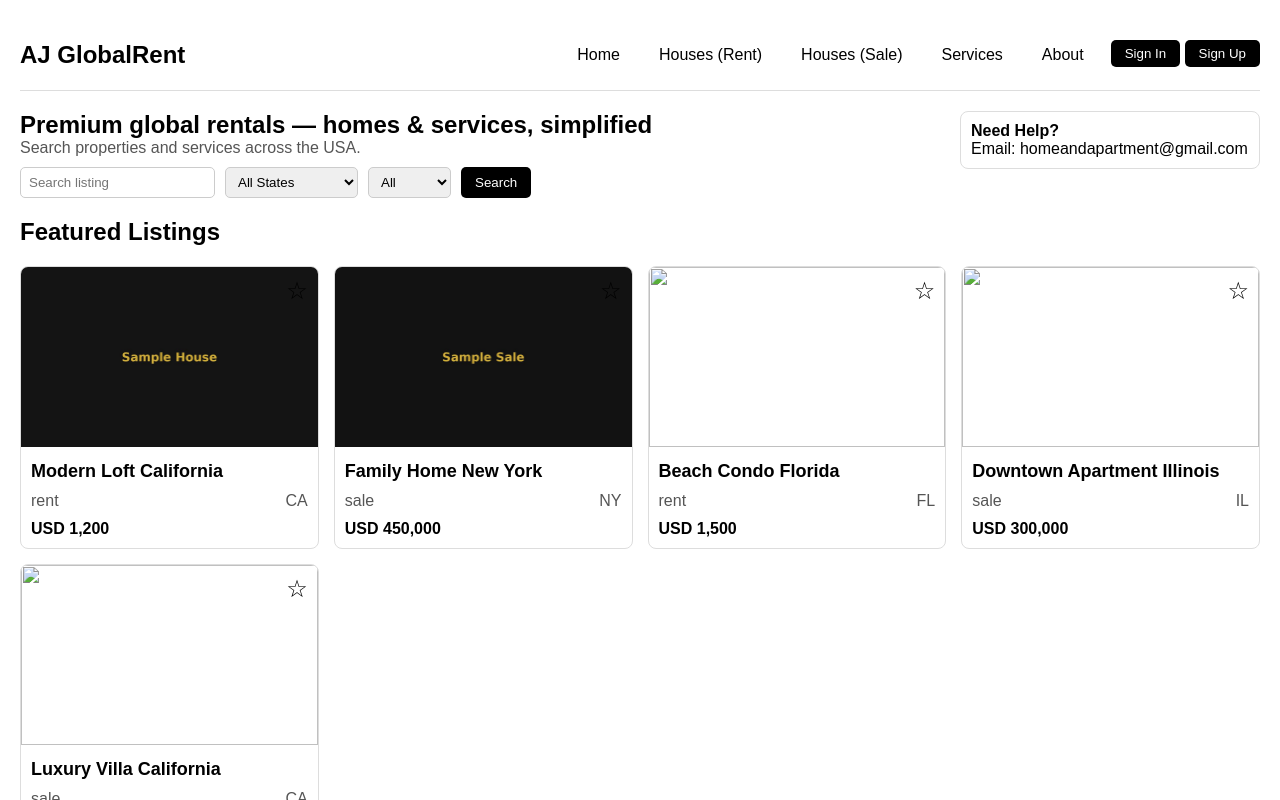
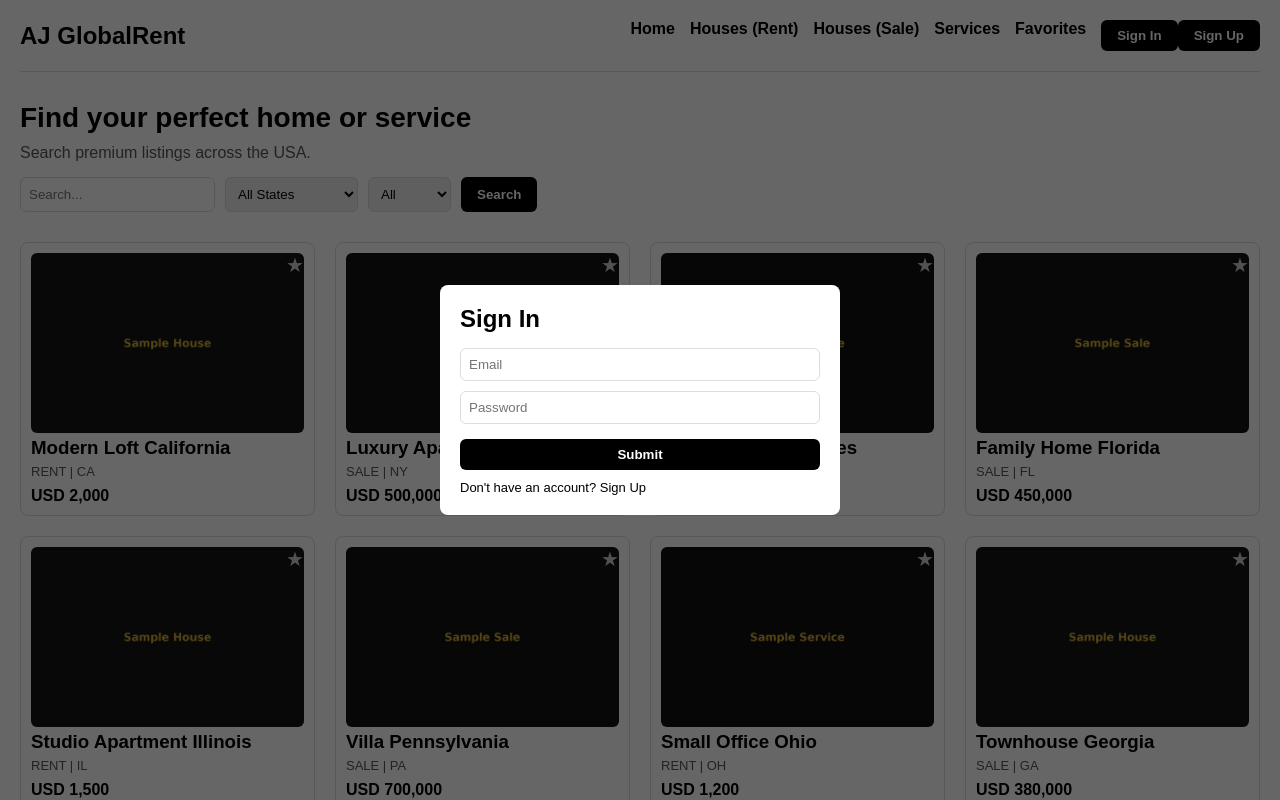
Before and after one commit to josephIA/aj-globalrent, a plain HTML site: page index.html in a window 1280 px wide. Both pictures are taken after a click on the button "Sign In". Shown: the top 800 px of the page. Drawn offline with Linux system fonts and the light colour scheme.

Commit message:
Update index.html

```diff
--- a/index.html
+++ b/index.html
@@ -1,71 +1,62 @@
-<!DOCTYPE html>
+<!doctype html>
 <html lang="en">
 <head>
-<meta charset="UTF-8">
-<meta name="viewport" content="width=device-width, initial-scale=1.0">
+  <meta charset="utf-8">
+  <meta name="viewport" content="width=device-width, initial-scale=1">
   <title>AJ GlobalRent & Services</title>
   <link rel="icon" href="/static/assets/favicon.png">
   <style>
     :root {
       --bg: #ffffff;
       --text: #000000;
-    --btn-bg: #000000;
-    --btn-text: #ffffff;
+      --button-bg: #000000;
+      --button-text: #ffffff;
       --muted: #555555;
-    --highlight: #000000;
     }
 
-  * { box-sizing: border-box; margin:0; padding:0; font-family: Arial, sans-serif; }
+    * { box-sizing: border-box; margin:0; padding:0; }
+    body { font-family: Arial, sans-serif; background: var(--bg); color: var(--text); }
 
-  body { background: var(--bg); color: var(--text); }
+    a { text-decoration: none; color: inherit; }
 
-  a { text-decoration:none; color: inherit; }
+    .container { max-width: 1300px; margin: 0 auto; padding: 0 20px; }
 
-  .container { max-width: 1300px; margin: auto; padding: 20px; }
+    header { display:flex; justify-content: space-between; align-items:center; padding:20px 0; border-bottom:1px solid #ddd; }
+    .logo { font-size: 24px; font-weight:bold; cursor:default; }
+    nav { display:flex; gap:15px; flex-wrap:wrap; }
+    nav a { font-weight:600; }
+    .btn { background: var(--button-bg); color: var(--button-text); padding:8px 16px; border:none; border-radius:6px; cursor:pointer; font-weight:600; }
 
-  header { display:flex; justify-content:space-between; align-items:center; padding:20px 0; border-bottom:1px solid #ddd; flex-wrap:wrap; }
+    .hero { display:flex; justify-content: space-between; gap:20px; margin:30px 0; flex-wrap:wrap; }
+    .hero-left { flex:1; min-width:250px; }
+    h1 { font-size:28px; margin-bottom:10px; }
+    .lead { color: var(--muted); }
 
-  .logo { font-weight:bold; font-size:24px; cursor:pointer; }
+    .filters { display:flex; gap:10px; margin-top:15px; flex-wrap:wrap; }
+    .filters input, .filters select { padding:8px; border:1px solid #ddd; border-radius:6px; }
 
-  nav { display:flex; gap:15px; flex-wrap:wrap; }
+    .grid { display:grid; grid-template-columns: repeat(auto-fit, minmax(280px,1fr)); gap:20px; margin-top:20px; }
+    .card { border:1px solid #ddd; border-radius:8px; padding:10px; position:relative; }
+    .card img { width:100%; height:180px; object-fit:cover; border-radius:6px; }
+    .meta { margin-top:5px; font-size:13px; color: var(--muted); }
+    .price { font-weight:bold; margin-top:8px; }
+    .favorite { position:absolute; top:10px; right:10px; font-size:20px; cursor:pointer; color:#ccc; }
+    .favorite.active { color: gold; }
 
-  nav a { padding:6px 12px; border-radius:5px; transition:0.2s; }
-  nav a:hover { background: var(--btn-bg); color: var(--btn-text); }
+    /* Sign-in / Sign-up modal */
+    .modal { position:fixed; inset:0; background:rgba(0,0,0,0.6); display:none; justify-content:center; align-items:center; z-index:9999; }
+    .modal-content { background:#fff; padding:20px; border-radius:8px; width:90%; max-width:400px; }
+    .modal-content h2 { margin-bottom:15px; }
+    .modal-content input { width:100%; padding:8px; margin-bottom:10px; border:1px solid #ddd; border-radius:6px; }
+    .modal-content .btn { width:100%; margin-top:5px; }
 
-  .btn { padding:6px 14px; border:none; border-radius:5px; cursor:pointer; background: var(--btn-bg); color: var(--btn-text); transition:0.2s; }
-  .btn:hover { opacity:0.8; }
+    footer { margin-top:40px; text-align:center; color: var(--muted); font-size:13px; padding:20px 0; border-top:1px solid #ddd; }
 
-  .hero { display:flex; justify-content:space-between; margin:20px 0; flex-wrap:wrap; gap:20px; }
-  .hero-left { flex:1; }
-  .hero-right { width:300px; }
-
-  .filters { display:flex; gap:10px; flex-wrap:wrap; margin-top:10px; }
-  .filters input, .filters select { padding:6px 8px; border:1px solid #ccc; border-radius:5px; }
-
-  .grid { display:grid; grid-template-columns: repeat(auto-fit,minmax(280px,1fr)); gap:15px; margin-top:20px; }
-
-  .card { border:1px solid #ddd; border-radius:8px; overflow:hidden; position:relative; cursor:pointer; transition:0.2s; }
-  .card:hover { box-shadow:0 4px 10px rgba(0,0,0,0.1); }
-  .card img { width:100%; height:180px; object-fit:cover; }
-  .card h3 { padding:10px; margin:0; font-size:18px; }
-  .card .meta { padding:0 10px 10px; color: var(--muted); display:flex; justify-content:space-between; align-items:center; }
-  .card .price { padding:0 10px 10px; font-weight:bold; color:var(--highlight); }
-  .favorite { position:absolute; top:10px; right:10px; font-size:24px; cursor:pointer; }
-
-  footer { text-align:center; padding:20px 0; margin-top:30px; color: var(--muted); border-top:1px solid #ddd; }
-
-  /* Responsive nav for mobile */
-  @media(max-width:768px){
-    header { flex-direction:column; align-items:flex-start; }
-    nav { width:100%; justify-content:flex-start; gap:10px; }
-    .hero { flex-direction:column; }
-  }
+    @media(max-width:800px){ nav { justify-content:center; } }
   </style>
 </head>
 <body>
-
   <div class="container">
-
     <header>
       <div class="logo">AJ GlobalRent</div>
       <nav>
@@ -73,25 +64,20 @@
         <a href="#/rent">Houses (Rent)</a>
         <a href="#/sale">Houses (Sale)</a>
         <a href="#/services">Services</a>
-      <a href="#/about">About</a>
-      <span id="authLinks">
-        <button class="btn" onclick="openAuth('login')">Sign In</button>
-        <button class="btn" onclick="openAuth('signup')">Sign Up</button>
-      </span>
-      <span id="userLinks" style="display:none;">
-        <span id="userEmail"></span>
-        <button class="btn" onclick="logoutUser()">Sign Out</button>
+        <a href="#/favorites" id="favLink">Favorites</a>
+        <span id="authButtons">
+          <button class="btn" id="signInBtn">Sign In</button>
+          <button class="btn" id="signUpBtn">Sign Up</button>
         </span>
       </nav>
     </header>
 
     <section class="hero">
       <div class="hero-left">
-      <h1>Premium global rentals — homes & services, simplified</h1>
-      <p style="color:var(--muted);">Search properties and services across the USA.</p>
-
+        <h1>Find your perfect home or service</h1>
+        <p class="lead">Search premium listings across the USA.</p>
         <div class="filters">
-        <input id="q" type="text" placeholder="Search listing">
+          <input type="text" id="q" placeholder="Search...">
           <select id="state">
             <option value="all">All States</option>
     <option value="AL">Alabama</option>
@@ -145,7 +131,7 @@
     <option value="WI">Wisconsin</option>
     <option value="WY">Wyoming</option>
           </select>
-        <select id="cat">
+          <select id="service">
             <option value="all">All</option>
             <option value="rent">Rent</option>
             <option value="sale">Sale</option>
@@ -154,122 +140,171 @@
           <button class="btn" onclick="apply()">Search</button>
         </div>
       </div>
+    </section>
 
-    <div class="hero-right">
-      <div style="border:1px solid #ddd; padding:10px; border-radius:8px;">
-        <strong>Need Help?</strong>
-        <p>Email: <a href="mailto:homeandapartment@gmail.com">homeandapartment@gmail.com</a></p>
+    <div class="grid" id="resultsGrid"></div>
+    <footer>© 2025 AJ GlobalRent & Services</footer>
+  </div>
+
+  <!-- Sign-in / Sign-up modal -->
+  <div class="modal" id="authModal">
+    <div class="modal-content">
+      <h2 id="authTitle">Sign In</h2>
+      <input type="email" id="email" placeholder="Email">
+      <input type="password" id="password" placeholder="Password">
+      <button class="btn" id="authSubmit">Submit</button>
+      <p style="margin-top:10px; font-size:13px;">Don't have an account? <a href="#" id="toggleAuth">Sign Up</a></p>
     </div>
   </div>
-  </section>
-
-  <section>
-    <h2>Featured Listings</h2>
-    <div id="featuredGrid" class="grid"></div>
-  </section>
-
-  <section>
-    <h2>All Listings</h2>
-    <div id="resultsGrid" class="grid"></div>
-  </section>
-
-</div>
-
-<footer>© 2025 AJ GlobalRent & Services. All Rights Reserved.</footer>
-
-<!-- Netlify Identity Widget -->
-<script src="https://identity.netlify.com/v1/netlify-identity-widget.js"></script>
 
   <script>
-// Sample Listings
+    // Sample listings
     const SAMPLE = [
-  {id:1,slug:"modern-loft-ca",title:"Modern Loft California",category:"rent",state:"CA",price:1200,currency:"USD",featured:true,images:["/static/assets/sample-house.jpg"]},
-  {id:2,slug:"family-home-ny",title:"Family Home New York",category:"sale",state:"NY",price:450000,currency:"USD",featured:true,images:["/static/assets/sample-sale.jpg"]},
-  {id:3,slug:"event-chairs-set",title:"Event Chairs & Tables",category:"service",state:"TX",price:500,currency:"USD",featured:false,images:["/static/assets/sample-service.jpg"]},
-  {id:4,slug:"beach-condo-fl",title:"Beach Condo Florida",category:"rent",state:"FL",price:1500,currency:"USD",featured:true,images:["/static/assets/sample-house2.jpg"]},
-  {id:5,slug:"downtown-apartment-il",title:"Downtown Apartment Illinois",category:"sale",state:"IL",price:300000,currency:"USD",featured:true,images:["/static/assets/sample-sale2.jpg"]},
-  {id:6,slug:"villa-ca",title:"Luxury Villa California",category:"sale",state:"CA",price:750000,currency:"USD",featured:true,images:["/static/assets/sample-villa.jpg"]},
-  {id:7,slug:"studio-ny",title:"Studio Apartment NY",category:"rent",state:"NY",price:1000,currency:"USD",featured:false,images:["/static/assets/sample-house3.jpg"]},
-  {id:8,slug:"event-tables",title:"Event Tables Rental",category:"service",state:"FL",price:300,currency:"USD",featured:false,images:["/static/assets/sample-service2.jpg"]},
-  {id:9,slug:"suburban-home-il",title:"Suburban Home Illinois",category:"sale",state:"IL",price:250000,currency:"USD",featured:false,images:["/static/assets/sample-sale3.jpg"]},
+      {id:1,title:"Modern Loft California",category:"rent",state:"CA",price:2000,currency:"USD",featured:true,images:["/static/assets/sample-house.jpg"]},
+      {id:2,title:"Luxury Apartment New York",category:"sale",state:"NY",price:500000,currency:"USD",featured:true,images:["/static/assets/sample-sale.jpg"]},
+      {id:3,title:"Event Chairs & Tables",category:"service",state:"TX",price:500,currency:"USD",featured:false,images:["/static/assets/sample-service.jpg"]},
+      {id:4,title:"Family Home Florida",category:"sale",state:"FL",price:450000,currency:"USD",featured:true,images:["/static/assets/sample-sale.jpg"]},
+      {id:5,title:"Studio Apartment Illinois",category:"rent",state:"IL",price:1500,currency:"USD",featured:false,images:["/static/assets/sample-house.jpg"]},
+      {id:6,title:"Villa Pennsylvania",category:"sale",state:"PA",price:700000,currency:"USD",featured:false,images:["/static/assets/sample-sale.jpg"]},
+      {id:7,title:"Small Office Ohio",category:"rent",state:"OH",price:1200,currency:"USD",featured:false,images:["/static/assets/sample-service.jpg"]},
+      {id:8,title:"Townhouse Georgia",category:"sale",state:"GA",price:380000,currency:"USD",featured:true,images:["/static/assets/sample-house.jpg"]},
+      {id:9,title:"Workshop North Carolina",category:"service",state:"NC",price:600,currency:"USD",featured:false,images:["/static/assets/sample-service.jpg"]}
     ];
 
-let favorites = [];
+    // Authentication simulation
+    let USERS = JSON.parse(localStorage.getItem("USERS") || "[]");
+    let LOGGED_IN_USER = JSON.parse(localStorage.getItem("LOGGED_IN_USER") || "null");
+    const authModal = document.getElementById("authModal");
+    const authTitle = document.getElementById("authTitle");
+    const authSubmit = document.getElementById("authSubmit");
+    const toggleAuth = document.getElementById("toggleAuth");
+    const emailInput = document.getElementById("email");
+    const passwordInput = document.getElementById("password");
+    const authButtons = document.getElementById("authButtons");
 
-// DOM helpers
-function el(q){ return document.querySelector(q); }
+    function updateAuthUI() {
+      if(LOGGED_IN_USER) {
+        authButtons.innerHTML = `<button class="btn" onclick="logout()">Sign Out</button>`;
+      } else {
+        authButtons.innerHTML = `<button class="btn" id="signInBtn">Sign In</button><button class="btn" id="signUpBtn">Sign Up</button>`;
+        document.getElementById("signInBtn").onclick = ()=>openAuthModal('signin');
+        document.getElementById("signUpBtn").onclick = ()=>openAuthModal('signup');
+      }
+    }
 
-// Render Cards
-function card(listing){
-  const d=document.createElement('div'); d.className='card';
-  const fav = document.createElement('span'); fav.className='favorite'; fav.innerHTML = '☆';
-  fav.onclick = e => { e.stopPropagation(); toggleFavorite(listing,fav); };
+    function openAuthModal(mode){
+      authModal.style.display = "flex";
+      authTitle.textContent = mode==="signin"?"Sign In":"Sign Up";
+      authSubmit.onclick = ()=>submitAuth(mode);
+      toggleAuth.textContent = mode==="signin"?"Sign Up":"Sign In";
+    }
+
+    toggleAuth.onclick = ()=>{ openAuthModal(authTitle.textContent==="Sign In"?"signup":"signin"); };
+
+    function submitAuth(mode){
+      const email = emailInput.value.trim();
+      const password = passwordInput.value.trim();
+      if(!email||!password){ alert("Email and password required"); return; }
+      if(mode==="signup"){
+        if(USERS.find(u=>u.email===email)){ alert("Email already exists"); return; }
+        USERS.push({email,password,favorites:[]});
+        localStorage.setItem("USERS",JSON.stringify(USERS));
+        LOGGED_IN_USER = {email,favorites:[]};
+        localStorage.setItem("LOGGED_IN_USER",JSON.stringify(LOGGED_IN_USER));
+      } else {
+        const user = USERS.find(u=>u.email===email && u.password===password);
+        if(!user){ alert("Invalid credentials"); return; }
+        LOGGED_IN_USER = user;
+        localStorage.setItem("LOGGED_IN_USER",JSON.stringify(LOGGED_IN_USER));
+      }
+      authModal.style.display = "none";
+      emailInput.value = passwordInput.value = "";
+      renderListings();
+      updateAuthUI();
+    }
+
+    function logout(){
+      LOGGED_IN_USER=null;
+      localStorage.setItem("LOGGED_IN_USER",null);
+      updateAuthUI();
+      renderListings();
+    }
+
+    // Render listings
+    function card(item){
+      const d = document.createElement("div");
+      d.className="card";
+
+      const img = document.createElement("img");
+      img.src=item.images[0];
+      d.appendChild(img);
+
+      const h = document.createElement("h3");
+      h.textContent=item.title;
+      d.appendChild(h);
+
+      const m = document.createElement("div");
+      m.className="meta";
+      m.textContent=`${item.category.toUpperCase()} | ${item.state}`;
+      d.appendChild(m);
+
+      const p = document.createElement("div");
+      p.className="price";
+      p.textContent=`${item.currency} ${item.price.toLocaleString()}`;
+      d.appendChild(p);
+
+      const fav = document.createElement("div");
+      fav.className="favorite";
+      fav.innerHTML="★";
+      if(LOGGED_IN_USER && LOGGED_IN_USER.favorites?.includes(item.id)) fav.classList.add("active");
+      fav.onclick = (e)=>{
+        e.stopPropagation();
+        if(!LOGGED_IN_USER){ openAuthModal('signin'); return; }
+        if(LOGGED_IN_USER.favorites.includes(item.id)){
+          LOGGED_IN_USER.favorites = LOGGED_IN_USER.favorites.filter(id=>id!==item.id);
+        } else {
+          LOGGED_IN_USER.favorites.push(item.id);
+        }
+        localStorage.setItem("LOGGED_IN_USER",JSON.stringify(LOGGED_IN_USER));
+        renderListings();
+      }
       d.appendChild(fav);
-  const img=document.createElement('img'); img.src=listing.images[0]; d.appendChild(img);
-  const h=document.createElement('h3'); h.textContent=listing.title; d.appendChild(h);
-  const m=document.createElement('div'); m.className='meta'; m.innerHTML=`<span>${listing.category}</span> <span>${listing.state}</span>`; d.appendChild(m);
-  const p=document.createElement('div'); p.className='price'; p.textContent=`${listing.currency} ${listing.price.toLocaleString()}`; d.appendChild(p);
+
       return d;
     }
 
-function show(list,sel){ const g=el(sel); g.innerHTML=''; list.forEach(i=>g.appendChild(card(i))); }
-
-function apply(){
-  const q=el('#q').value.toLowerCase();
-  const s=el('#state').value;
-  const c=el('#cat').value;
-  let r=SAMPLE.filter(i=>{
-    if(c!=='all'&&i.category!==c) return false;
-    if(s!=='all'&&i.state!==s) return false;
-    if(q&&!(i.title.toLowerCase().includes(q))) return false;
-    return true;
+    function renderListings(){
+      const grid = document.getElementById("resultsGrid");
+      grid.innerHTML="";
+      SAMPLE.forEach(item=>{
+        const q = document.getElementById("q").value.toLowerCase();
+        const state = document.getElementById("state").value;
+        const service = document.getElementById("service").value;
+        if((q && !item.title.toLowerCase().includes(q)) ||
+           (state!=="all" && item.state!==state) ||
+           (service!=="all" && item.category!==service)) return;
+        grid.appendChild(card(item));
       });
-  show(r,'#resultsGrid');
     }
 
-function toggleFavorite(listing,favEl){
-  if(!window.netlifyIdentity.currentUser()){
-    alert('Please sign in to save favorites');
-    openAuth('login');
-    return;
-  }
-  const idx=favorites.findIndex(f=>f.id===listing.id);
-  if(idx===-1){ favorites.push(listing); favEl.innerHTML='★'; }
-  else { favorites.splice(idx,1); favEl.innerHTML='☆'; }
-  console.log('Favorites:',favorites);
+    function apply(){ renderListings(); }
+
+    document.getElementById("q").addEventListener("input", renderListings);
+    document.getElementById("state").addEventListener("change", renderListings);
+    document.getElementById("service").addEventListener("change", renderListings);
+
+    // Favorites page
+    document.getElementById("favLink").onclick = (e)=>{
+      e.preventDefault();
+      if(!LOGGED_IN_USER){ openAuthModal('signin'); return; }
+      const grid = document.getElementById("resultsGrid");
+      grid.innerHTML="";
+      SAMPLE.filter(item=>LOGGED_IN_USER.favorites.includes(item.id))
+            .forEach(item=>grid.appendChild(card(item)));
     }
 
-// Netlify Identity
-if(window.netlifyIdentity){
-  window.netlifyIdentity.on('init', user => updateAuthUI(user));
-  window.netlifyIdentity.on('login', user => { window.netlifyIdentity.close(); updateAuthUI(user); });
-  window.netlifyIdentity.on('logout', () => updateAuthUI(null));
-  window.netlifyIdentity.init();
-}
-
-function openAuth(type){
-  if(!window.netlifyIdentity) return alert("Netlify Identity not initialized!");
-  window.netlifyIdentity.open(type);
-}
-
-function updateAuthUI(user){
-  if(user){
-    el('#authLinks').style.display='none';
-    el('#userLinks').style.display='inline';
-    el('#userEmail').textContent = user.email;
-  } else {
-    el('#authLinks').style.display='inline';
-    el('#userLinks').style.display='none';
-  }
-}
-
-function logoutUser(){ if(window.netlifyIdentity) window.netlifyIdentity.logout(); }
-
-// Initial render
-window.addEventListener('load',()=>{
-  show(SAMPLE.filter(s=>s.featured),'#featuredGrid');
-  show(SAMPLE,'#resultsGrid');
-});
+    updateAuthUI();
+    renderListings();
   </script>
 </body>
 </html>
```
Lines whose indentation alone changed are shown as unchanged.
